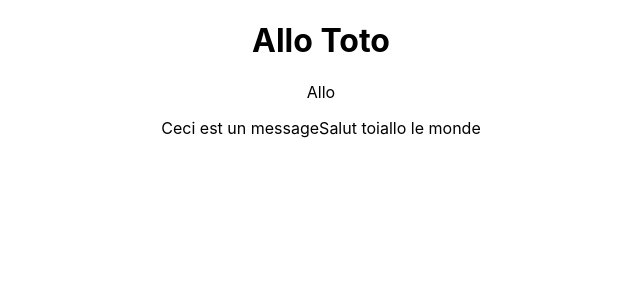
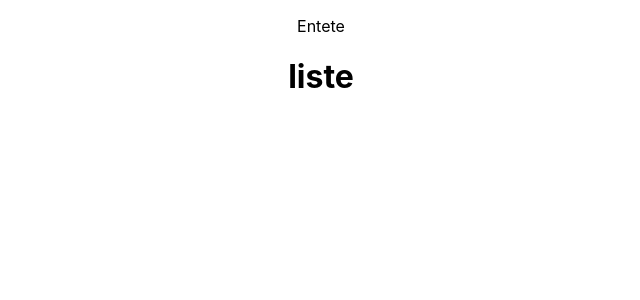
Before and after one commit to 41f-21647/react-demo, a React (Create React App) app: page / in a window 1280 px wide. Shown: the top 300 px of the page, without its empty margins (319-959 px from the left). Built offline with nearby package versions, Linux system fonts and the light colour scheme.

Commit message:
readme.md

```diff
--- a/src/composant/App/App.js
+++ b/src/composant/App/App.js
@@ -1,10 +1,11 @@
 import React from 'react';
+import Entete from '../Entete/Entete';
+import ListeProduit from '../ListeProduit/ListeProduit';
 import './App.css';
 
 export default class App extends React.Component{
   constructor(){
     super();  // Appel explicite au constructeur de la classe React.Component
-
     this.message = "Ceci est un message";
   }
 
@@ -18,11 +19,13 @@ export default class App extends React.Component{
     let unParagraphe = <p>Allo</p>;
     return (
       <div className="App toto">
-        <h1>{toto}</h1>
+        <Entete />
+        <ListeProduit />
+        {/*<h1>{toto}</h1>
         {unParagraphe}
         {this.message}
         {this.salutation()}
-        {this.message}
+    {this.message}*/}
       </div>
     );
   }
```
Also changed, not shown: 1 other file (tests, documents, lock files or other folders).
